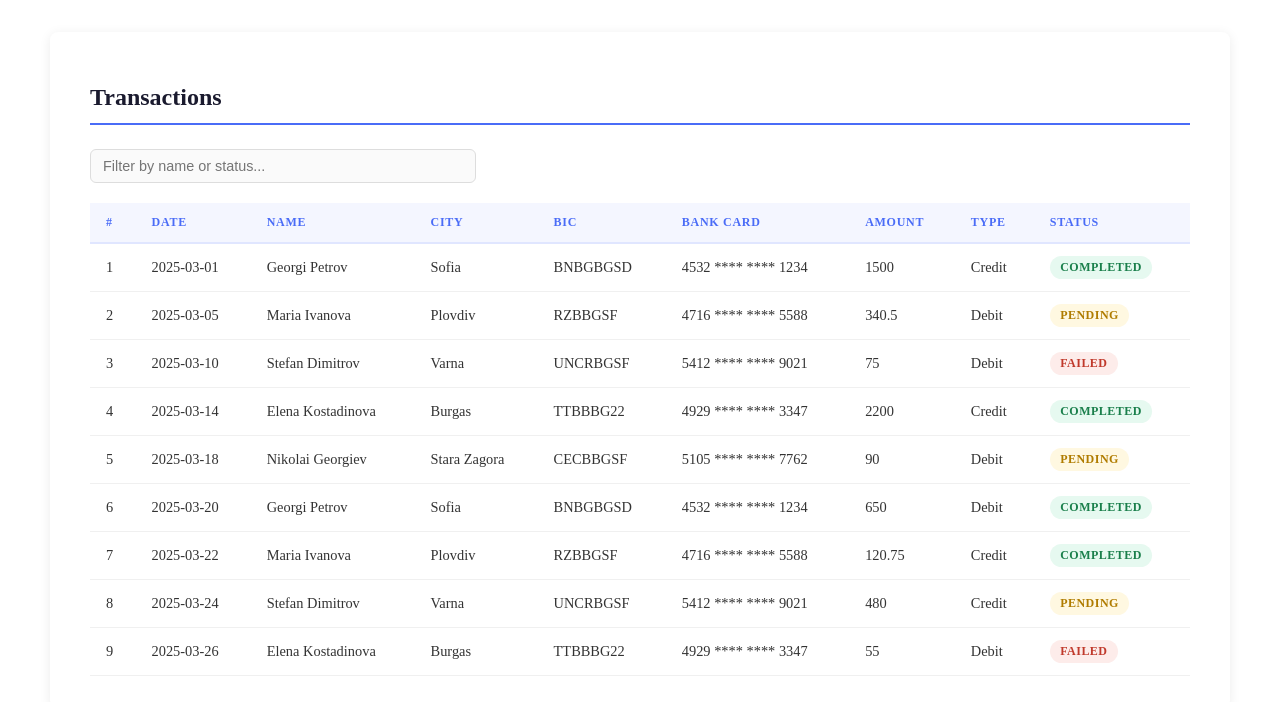
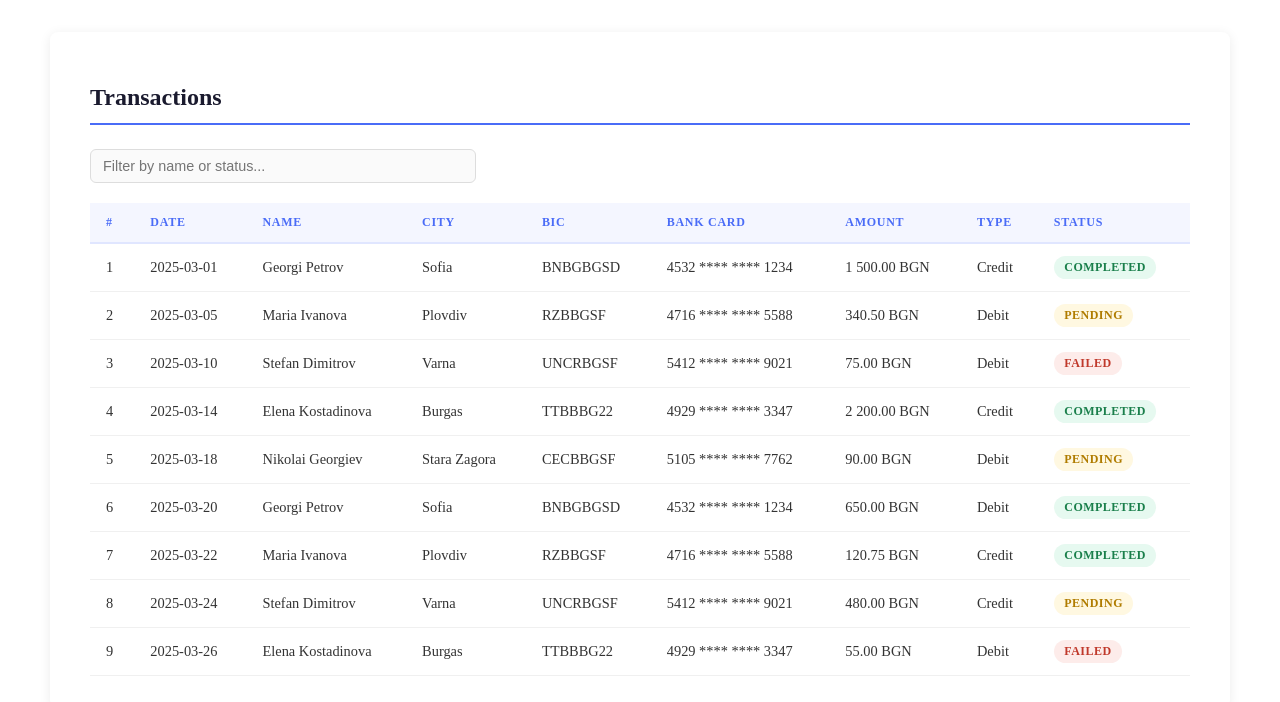
Before and after one commit to AntKovachev/CodixTask, an Angular app in the folder take-home-ui/: page /transactions in a window 1280 px wide. Shown: the top 702 px of the page. Built offline with nearby package versions, Linux system fonts and the light colour scheme.

Commit message:
Create amount pipe
Fixes #14

```diff
--- a/take-home-ui/src/app/pages/transactions/transactions.component.html
+++ b/take-home-ui/src/app/pages/transactions/transactions.component.html
@@ -45,7 +45,7 @@
             <td>{{ transaction.city }}</td>
             <td>{{ transaction.bic }}</td>
             <td>{{ transaction.bankCard }}</td>
-            <td>{{ transaction.amount }}</td>
+            <td>{{ transaction.amount | amount }}</td>
             <td>{{ transaction.type }}</td>
             <td>
               <span [class]="'status status-' + transaction.status.toLowerCase()">
--- a/take-home-ui/src/app/pages/transactions/transactions.component.ts
+++ b/take-home-ui/src/app/pages/transactions/transactions.component.ts
@@ -3,11 +3,12 @@ import { FormsModule } from '@angular/forms';
 import { delay } from 'rxjs';
 import { ClientService } from '../../services/client.service';
 import { Transaction } from '../../models/transaction.model';
+import { AmountPipe } from '../../pipes/amount.pipe';
 
 @Component({
   selector: 'app-transactions',
   standalone: true,
-  imports: [FormsModule],
+  imports: [FormsModule, AmountPipe],
   templateUrl: './transactions.component.html',
   styleUrl: './transactions.component.css'
 })
--- /dev/null
+++ b/take-home-ui/src/app/pipes/amount.pipe.ts
@@ -0,0 +1,13 @@
+import { Pipe, PipeTransform } from '@angular/core';
+
+@Pipe({
+  name: 'amount',
+  standalone: true
+})
+export class AmountPipe implements PipeTransform {
+  transform(value: number): string {
+    const [intPart, decPart] = value.toFixed(2).split('.');
+    const formatted = intPart.replace(/\B(?=(\d{3})+(?!\d))/g, ' ');
+    return `${formatted}.${decPart} BGN`;
+  }
+}
```
